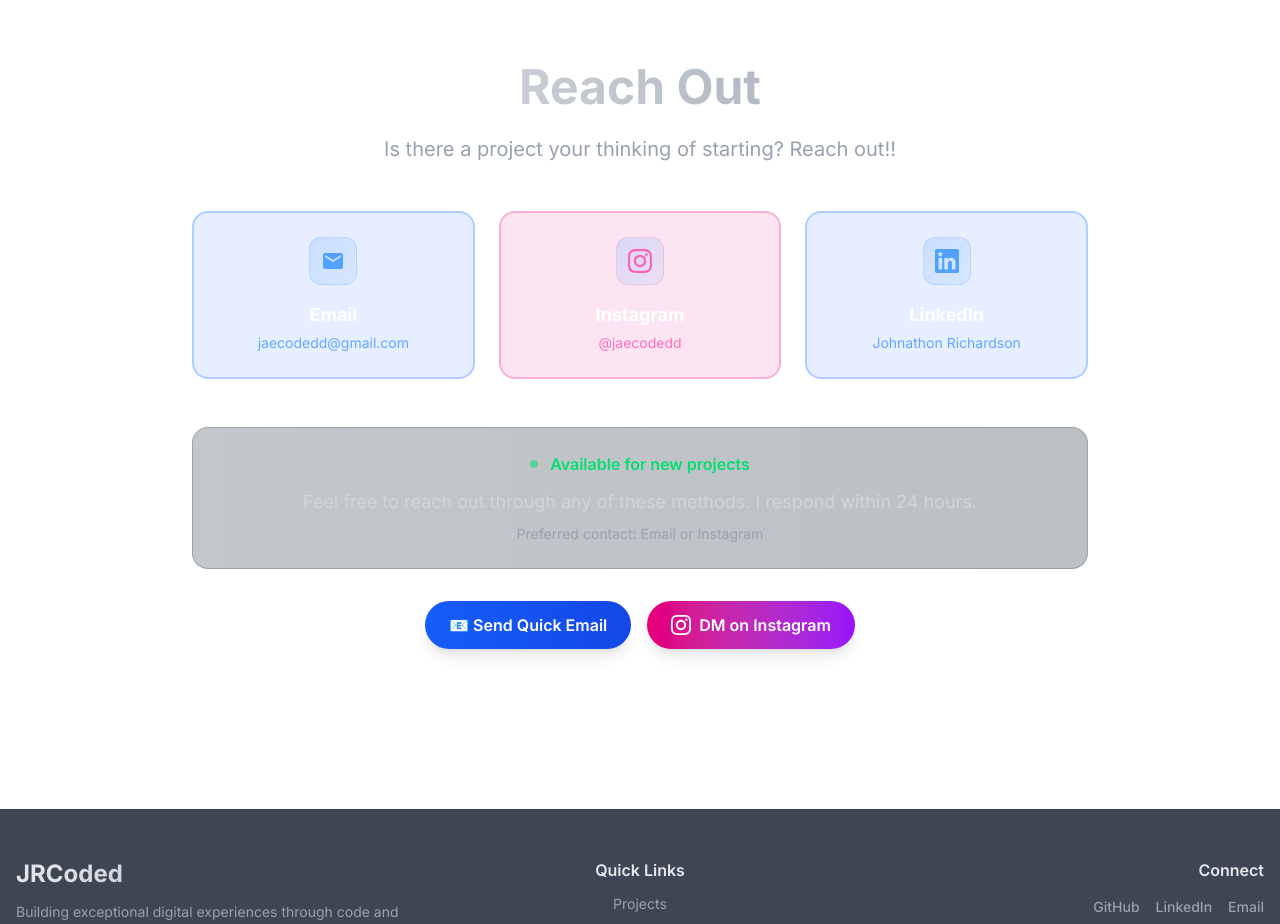
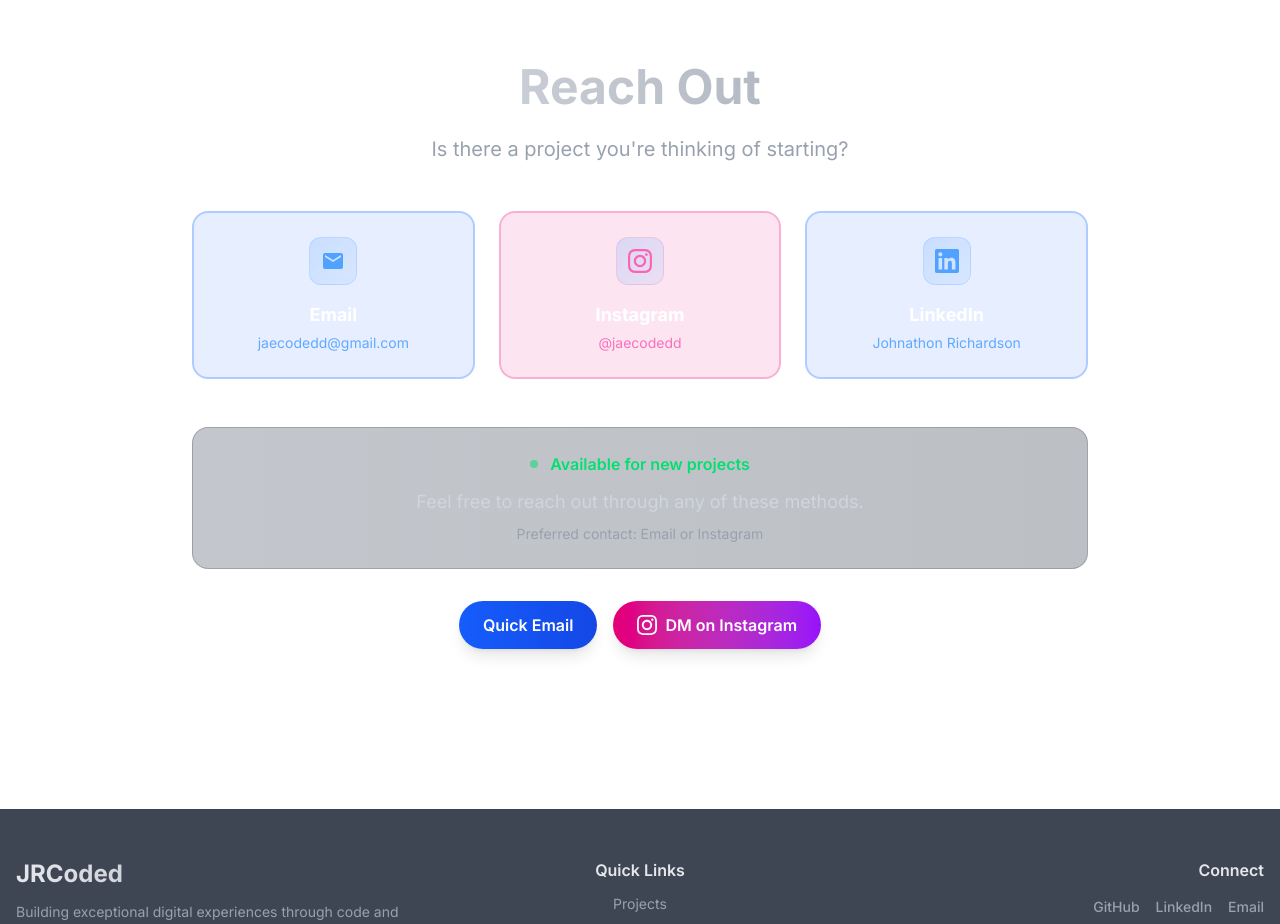
Before and after one commit to Z7Jayy/my-portfolio, a Next.js app: page / in a window 1280 px wide. Shown: the part 4880-5804 px from the top of the page. Built offline with nearby package versions, Linux system fonts and the light colour scheme.

Commit message:
Rough prototype for the portfolio page

```diff
--- a/src/components/ContactForm.tsx
+++ b/src/components/ContactForm.tsx
@@ -109,7 +109,7 @@ export default function ContactForm() {
                     <p className="text-green-400 font-semibold">Available for new projects</p>
                 </div>
                 <p className="text-gray-300 text-lg">
-                    Feel free to reach out through any of these methods. I respond within 24 hours.
+                    Feel free to reach out through any of these methods.
                 </p>
                 <p className="text-gray-400 text-sm mt-2">
                     Preferred contact: Email or Instagram
@@ -130,7 +130,7 @@ export default function ContactForm() {
                     whileTap={{ scale: 0.95 }}
                     className="px-6 py-3 bg-gradient-to-r from-blue-600 to-blue-700 rounded-full font-semibold text-white hover:from-blue-500 hover:to-blue-600 transition-all shadow-lg hover:shadow-blue-500/25 text-center"
                 >
-                    📧 Send Quick Email
+                    Quick Email
                 </motion.a>
 
                 <motion.a
--- a/src/components/ContactSection.tsx
+++ b/src/components/ContactSection.tsx
@@ -22,7 +22,7 @@ export default function ContactSection() {
                     transition={{ delay: 0.2 }}
                     className="text-xl text-gray-400 mb-12 text-center px-4"
                 >
-                    Is there a project your thinking of starting? Reach out!!
+                    Is there a project you're thinking of starting?
                 </motion.p>
 
                 <ContactForm />
```
